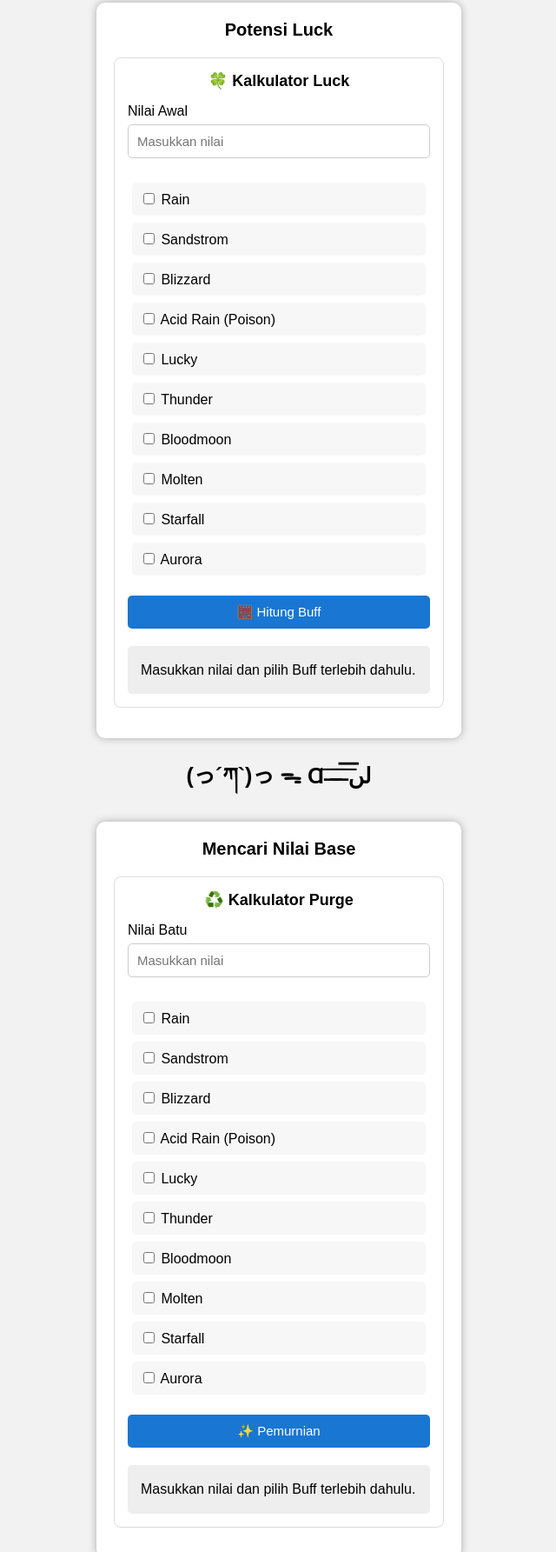
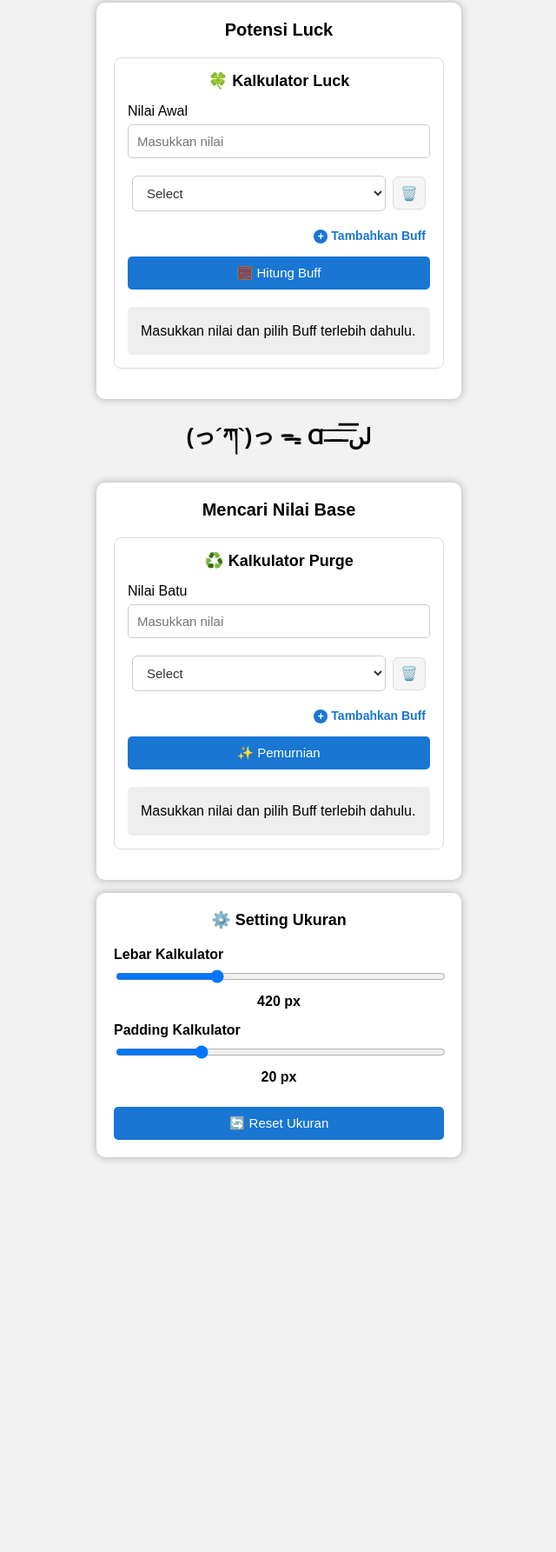
Before and after one commit to nichonick21-oss/Kalkulator-Luck-Mine-a-Mountain---Roblox-, a plain HTML site: page index.html in a window 1280 px wide. Shown: the part 186-1971 px from the top of the page at 87% size, without its empty margins (319-959 px from the left). After the commit the page ends 1587 px from the top, so only its background shows below. Drawn offline with Linux system fonts and the light colour scheme.

Commit message:
Update list Buff
Merubah list buff dari ceckbox menjadi bropbox

```diff
--- a/index.html
+++ b/index.html
@@ -171,18 +171,68 @@
     padding: 5px;
 }
 
-.item {
-    margin: 8px 0;
-
-    padding: 9px;
-
-    border-radius: 5px;
-
-    background: #f7f7f7;
+.buff-row {
+    display: flex;
+    align-items: center;
+    gap: 8px;
+    margin-bottom: 10px;
 }
 
-.item:hover {
-    background: #e9e9e9;
+.buff-row select {
+    flex: 1;
+    width: 100%;
+    padding: 10px 12px;
+    border: 1px solid #ccc;
+    border-radius: 6px;
+    font-size: 15px;
+    background: white;
+    color: #333;
+    cursor: pointer;
+}
+
+.remove-buff-btn {
+    width: 38px;
+    height: 38px;
+    flex-shrink: 0;
+    padding: 0;
+    margin: 0;
+    background: #f5f5f5;
+    color: #d32f2f;
+    border: 1px solid #ddd;
+    border-radius: 6px;
+    font-size: 16px;
+    cursor: pointer;
+}
+
+.remove-buff-btn:hover {
+    background: #ffe0e0;
+}
+
+.add-option {
+    text-align: right;
+    color: #1976d2;
+    font-size: 14px;
+    font-weight: bold;
+    cursor: pointer;
+    padding: 5px;
+    user-select: none;
+}
+
+.add-option:hover {
+    text-decoration: underline;
+}
+
+.add-option .icon {
+    display: inline-block;
+    width: 16px;
+    height: 16px;
+    border-radius: 50%;
+    background: #1976d2;
+    color: white;
+    text-align: center;
+    line-height: 16px;
+    font-size: 12px;
+    margin-right: 4px;
 }
 
 
@@ -392,119 +442,11 @@
 
             <!-- BUFF -->
 
-            <div class="list">
+            <div class="list" id="buffListAtas">
+            </div>
 
-
-                <div class="item">
-                    <input
-                        type="checkbox"
-                        class="buffAtas"
-                        value="1"
-                        data-name="Rain"
-                    >
-                    Rain
-                </div>
-
-
-                <div class="item">
-                    <input
-                        type="checkbox"
-                        class="buffAtas"
-                        value="1.4"
-                        data-name="Sandstrom"
-                    >
-                    Sandstrom
-                </div>
-
-
-                <div class="item">
-                    <input
-                        type="checkbox"
-                        class="buffAtas"
-                        value="1.5"
-                        data-name="Blizzard"
-                    >
-                    Blizzard
-                </div>
-
-
-                <div class="item">
-                    <input
-                        type="checkbox"
-                        class="buffAtas"
-                        value="1.5"
-                        data-name="Acid Rain (Poison)"
-                    >
-                    Acid Rain (Poison)
-                </div>
-
-
-                <div class="item">
-                    <input
-                        type="checkbox"
-                        class="buffAtas"
-                        value="1.7"
-                        data-name="Lucky"
-                    >
-                    Lucky
-                </div>
-
-
-                <div class="item">
-                    <input
-                        type="checkbox"
-                        class="buffAtas"
-                        value="1.7"
-                        data-name="Thunder"
-                    >
-                    Thunder
-                </div>
-
-
-                <div class="item">
-                    <input
-                        type="checkbox"
-                        class="buffAtas"
-                        value="1.75"
-                        data-name="Bloodmoon"
-                    >
-                    Bloodmoon
-                </div>
-
-
-                <div class="item">
-                    <input
-                        type="checkbox"
-                        class="buffAtas"
-                        value="1.8"
-                        data-name="Molten"
-                    >
-                    Molten
-                </div>
-
-
-                <div class="item">
-                    <input
-                        type="checkbox"
-                        class="buffAtas"
-                        value="3"
-                        data-name="Starfall"
-                    >
-                    Starfall
-                </div>
-
-
-                <div class="item">
-                    <input
-                        type="checkbox"
-                        class="buffAtas"
-                        value="3.5"
-                        data-name="Aurora"
-                    >
-                    Aurora
-                </div>
-
-
+            <div class="add-option" onclick="tambahBuffRow('Atas')">
+                <span class="icon">+</span>Tambahkan Buff
             </div>
 
 
@@ -568,119 +510,11 @@
 
             <!-- BUFF -->
 
-            <div class="list">
+            <div class="list" id="buffListBawah">
+            </div>
 
-
-                <div class="item">
-                    <input
-                        type="checkbox"
-                        class="buffBawah"
-                        value="1"
-                        data-name="Rain"
-                    >
-                    Rain
-                </div>
-
-
-                <div class="item">
-                    <input
-                        type="checkbox"
-                        class="buffBawah"
-                        value="1.4"
-                        data-name="Sandstrom"
-                    >
-                    Sandstrom
-                </div>
-
-
-                <div class="item">
-                    <input
-                        type="checkbox"
-                        class="buffBawah"
-                        value="1.5"
-                        data-name="Blizzard"
-                    >
-                    Blizzard
-                </div>
-
-
-                <div class="item">
-                    <input
-                        type="checkbox"
-                        class="buffBawah"
-                        value="1.5"
-                        data-name="Acid Rain (Poison)"
-                    >
-                    Acid Rain (Poison)
-                </div>
-
-
-                <div class="item">
-                    <input
-                        type="checkbox"
-                        class="buffBawah"
-                        value="1.7"
-                        data-name="Lucky"
-                    >
-                    Lucky
-                </div>
-
-
-                <div class="item">
-                    <input
-                        type="checkbox"
-                        class="buffBawah"
-                        value="1.7"
-                        data-name="Thunder"
-                    >
-                    Thunder
-                </div>
-
-
-                <div class="item">
-                    <input
-                        type="checkbox"
-                        class="buffBawah"
-                        value="1.75"
-                        data-name="Bloodmoon"
-                    >
-                    Bloodmoon
-                </div>
-
-
-                <div class="item">
-                    <input
-                        type="checkbox"
-                        class="buffBawah"
-                        value="1.8"
-                        data-name="Molten"
-                    >
-                    Molten
-                </div>
-
-
-                <div class="item">
-                    <input
-                        type="checkbox"
-                        class="buffBawah"
-                        value="3"
-                        data-name="Starfall"
-                    >
-                    Starfall
-                </div>
-
-
-                <div class="item">
-                    <input
-                        type="checkbox"
-                        class="buffBawah"
-                        value="3.5"
-                        data-name="Aurora"
-                    >
-                    Aurora
-                </div>
-
-
+            <div class="add-option" onclick="tambahBuffRow('Bawah')">
+                <span class="icon">+</span>Tambahkan Buff
             </div>
 
 
@@ -897,6 +731,122 @@
 
 
 /* ==================================================
+   DATA BUFF
+================================================== */
+
+const daftarBuff = [
+    { name: "Rain", value: 1 },
+    { name: "Sandstrom", value: 1.4 },
+    { name: "Blizzard", value: 1.5 },
+    { name: "Acid Rain (Poison)", value: 1.5 },
+    { name: "Lucky", value: 1.7 },
+    { name: "Thunder", value: 1.7 },
+    { name: "Bloodmoon", value: 1.75 },
+    { name: "Molten", value: 1.8 },
+    { name: "Starfall", value: 3 },
+    { name: "Aurora", value: 3.5 }
+];
+
+
+/* ==================================================
+   LIST BUFF DINAMIS (SELECT)
+================================================== */
+
+function ambilNamaTerpilih(prefix, kecualiSelect) {
+
+    let hasil = [];
+
+    document
+        .querySelectorAll(".buffSelect" + prefix)
+        .forEach(function(sel) {
+
+            if (sel !== kecualiSelect && sel.value) {
+                hasil.push(sel.value);
+            }
+
+        });
+
+    return hasil;
+
+}
+
+
+function renderOpsiSelect(select, prefix) {
+
+    let terpilih = ambilNamaTerpilih(prefix, select);
+    let nilaiSekarang = select.value;
+
+    let html = '<option value="">Select</option>';
+
+    daftarBuff.forEach(function(b) {
+
+        if (!terpilih.includes(b.name)) {
+
+            let dipilih =
+                (b.name === nilaiSekarang) ? " selected" : "";
+
+            html +=
+                '<option value="' + b.name + '" data-value="' +
+                b.value + '"' + dipilih + '>' +
+                b.name + '</option>';
+
+        }
+
+    });
+
+    select.innerHTML = html;
+
+}
+
+
+function refreshSemuaSelect(prefix) {
+
+    document
+        .querySelectorAll(".buffSelect" + prefix)
+        .forEach(function(sel) {
+            renderOpsiSelect(sel, prefix);
+        });
+
+}
+
+
+function tambahBuffRow(prefix) {
+
+    let container =
+        document.getElementById("buffList" + prefix);
+
+    let row = document.createElement("div");
+    row.className = "buff-row";
+
+    let select = document.createElement("select");
+    select.className = "buffSelect" + prefix;
+
+    select.onchange = function() {
+        refreshSemuaSelect(prefix);
+    };
+
+    let hapusBtn = document.createElement("button");
+    hapusBtn.type = "button";
+    hapusBtn.className = "remove-buff-btn";
+    hapusBtn.innerHTML = "🗑️";
+    hapusBtn.title = "Hapus baris";
+
+    hapusBtn.onclick = function() {
+        row.remove();
+        refreshSemuaSelect(prefix);
+    };
+
+    row.appendChild(select);
+    row.appendChild(hapusBtn);
+
+    container.appendChild(row);
+
+    renderOpsiSelect(select, prefix);
+
+}
+
+
+/* ==================================================
    FORMAT ANGKA
 ================================================== */
 
@@ -937,9 +887,24 @@
     let daftar = [];
 
 
-    let cek = document.querySelectorAll(
-        ".buffAtas:checked"
-    );
+    let cek = [];
+
+    document
+        .querySelectorAll(".buffSelectAtas")
+        .forEach(function(sel) {
+
+            if (sel.value) {
+
+                cek.push({
+                    nama: sel.value,
+                    nilai: Number(
+                        sel.options[sel.selectedIndex].dataset.value
+                    )
+                });
+
+            }
+
+        });
 
 
     if (cek.length === 0) {
@@ -953,14 +918,14 @@
 
     cek.forEach(function(item) {
 
-        total *= Number(item.value);
+        total *= item.nilai;
 
 
         daftar.push(
 
-            item.dataset.name +
+            item.nama +
             " × " +
-            item.value
+            item.nilai
 
         );
 
@@ -1030,9 +995,24 @@
     let daftar = [];
 
 
-    let cek = document.querySelectorAll(
-        ".buffBawah:checked"
-    );
+    let cek = [];
+
+    document
+        .querySelectorAll(".buffSelectBawah")
+        .forEach(function(sel) {
+
+            if (sel.value) {
+
+                cek.push({
+                    nama: sel.value,
+                    nilai: Number(
+                        sel.options[sel.selectedIndex].dataset.value
+                    )
+                });
+
+            }
+
+        });
 
 
     if (cek.length === 0) {
@@ -1046,14 +1026,14 @@
 
     cek.forEach(function(item) {
 
-        total *= Number(item.value);
+        total *= item.nilai;
 
 
         daftar.push(
 
-            item.dataset.name +
+            item.nama +
             " ÷ " +
-            item.value
+            item.nilai
 
         );
 
@@ -1162,6 +1142,14 @@
 
 }
 
+
+/* ==================================================
+   INISIALISASI
+================================================== */
+
+tambahBuffRow("Atas");
+tambahBuffRow("Bawah");
+
 </script>
 
 
```
